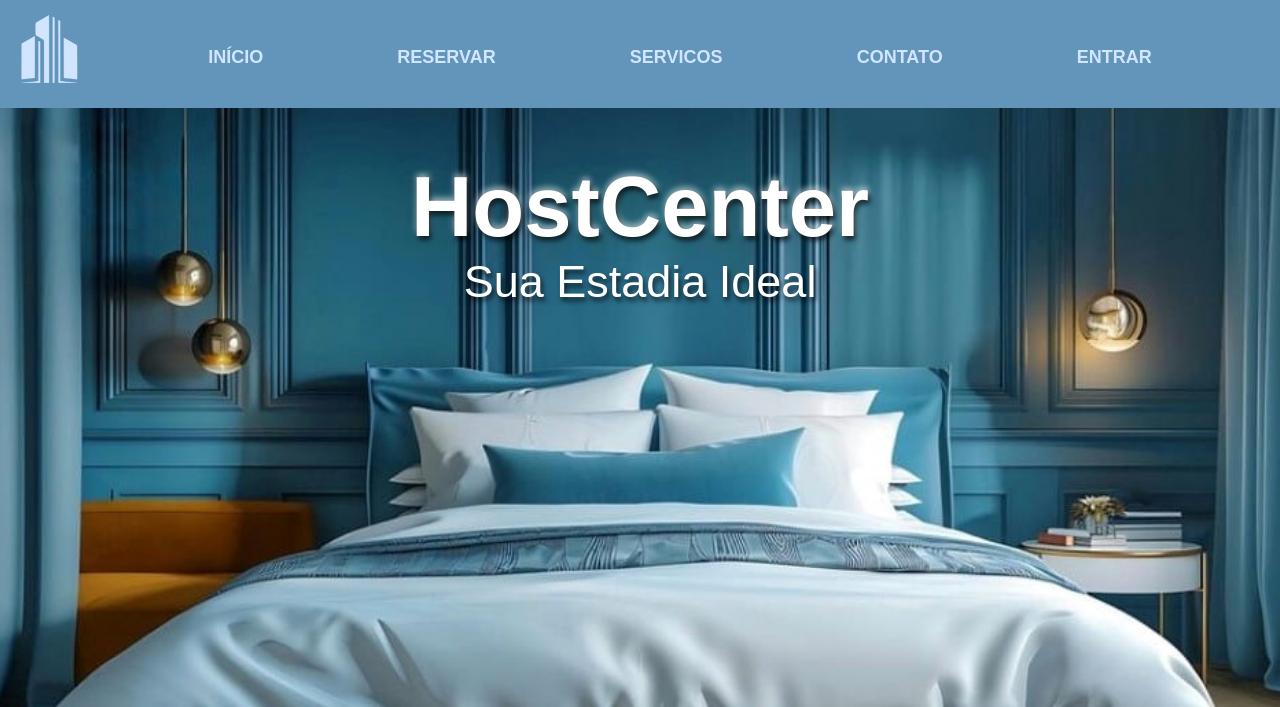
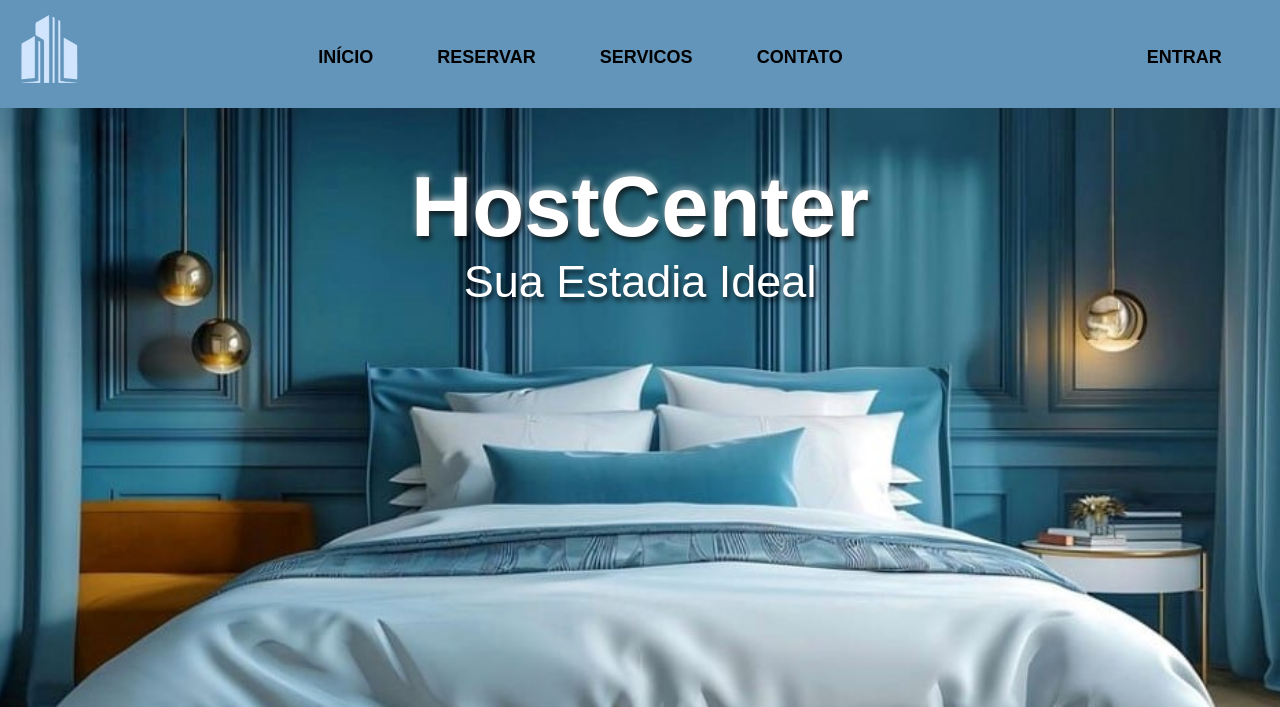
Before and after one commit to lucasbalderrama/hostcenter, a PHP site: page / in a window 1280 px wide. Shown: the top 707 px of the page. Run offline with PHP 8.4, Linux system fonts and the light colour scheme.

Commit message:
correção index

```diff
--- a/css/index.css
+++ b/css/index.css
@@ -1,18 +1,18 @@
 /* pagina */
-* {
+*{
     margin: 0;
     padding: 0;
 }
 
 body {
     background: rgba(45, 68, 85, 0.93);
-    font-size: x-large;
+    font-size:x-large;
 }
-
+/* fim pagina */
 /* cabeçalho */
 header {
     background-color: rgba(99, 149, 187, 1);
-    color: white;
+    color:white;
     padding: 10px;
     text-align: center;
 }
@@ -23,7 +23,6 @@ header {
     display: flex;
     justify-content: space-between;
     align-items: center;
-    flex-wrap: wrap;
 }
 
 .logo {
@@ -31,17 +30,13 @@ header {
 }
 
 nav {
-    flex-grow: 1;
-    display: flex;
-    justify-content: center;
+    width: 1000px;
 }
 
 nav ul {
     list-style-type: none;
     display: flex;
     justify-content: space-evenly;
-    flex-wrap: wrap;
-    width: 100%;
 }
 
 nav ul li {
@@ -49,7 +44,7 @@ nav ul li {
 }
 
 nav ul li a {
-    color:  #D1E5FF;
+    color:black;
     text-decoration: none;
     font-size: 18px;
     font-weight: bold;
@@ -57,16 +52,16 @@ nav ul li a {
     text-transform: uppercase;
 }
 
-a {
+a{
     transition: color 0.3s;
 }
 
-a:hover {
-    color: rgb(185, 185, 185);
+a:hover{
+    color:rgb(185, 185, 185);
 }
 
 #login {
-    margin-left: auto;
+    margin-left: 30vh;
 }
 /* fim cabeçalho */
 /* seção 1 */
--- a/index.html
+++ b/index.html
@@ -3,6 +3,8 @@
 <head>
     <meta charset="UTF-8">
     <meta name="viewport" content="width=device-width, initial-scale=1.0">
+    <link rel="stylesheet" href="./css/servicos.css">
+    <title>Document</title>
     <script src="./js/servicos.js"></script>
     <link rel="stylesheet" href="css/index.css">
     <script src="js/index.js" defer></script>
```
